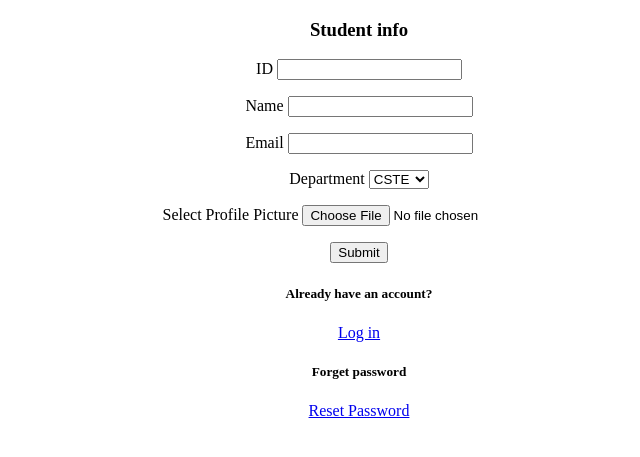
After one commit to ShuvoSahaRoy/Admission-System-Track-with-Flask, a Flask app: template main_app/templates/student_info.html in a window 1280 px wide. The commit adds this page. Shown: the top 457 px of the page, without its empty margins (281-921 px from the left). Run offline with Flask 2, Linux system fonts and the light colour scheme; the template is opened without the code that fills it: values that come from a table or form of the project are taken from there, others are empty; some libraries are stand-ins or nearby versions.

Commit message:
student upload functionality added

```diff
--- a/main_app/forms.py
+++ b/main_app/forms.py
@@ -1,5 +1,6 @@
 from flask_wtf import FlaskForm
-from wtforms import StringField,SubmitField, BooleanField, PasswordField
+from flask_wtf.file import FileAllowed, FileField
+from wtforms import StringField, SubmitField, BooleanField, PasswordField,SelectField
 from wtforms.validators import DataRequired, Length, Email, EqualTo, ValidationError
 from main_app.models import Users
 
@@ -45,3 +46,13 @@ class ResetPasswordForm(FlaskForm):
     confirm_password = PasswordField('Confirm Password', validators=[DataRequired(), EqualTo('password')])
 
     submit = SubmitField('Reset Password')
+
+
+class StudentForm(FlaskForm):
+    id = StringField('ID',validators=[DataRequired(),Length(min=5,max=20)])
+    name = StringField('Name',validators=[DataRequired(),Length(min=4,max=20)])
+    email = StringField('Email', validators=[DataRequired(),Email()])
+    department = SelectField('Department',choices=['CSTE','ICE','EEE','SE','ACCE','AM'],validators=[DataRequired()])
+    picture = FileField('Select Profile Picture', validators=[FileAllowed(['jpg', 'jpeg', 'png'])])
+
+    submit = SubmitField('Submit')
--- a/main_app/models.py
+++ b/main_app/models.py
@@ -41,7 +41,8 @@ class Departments(db.Model):
 
 
 class Students(db.Model):
-    id = db.Column(db.Integer, primary_key=True)
+    admission_num = db.Column(db.Integer, primary_key=True)
+    id = db.Column(db.String(15), unique=True, nullable=False)
     name = db.Column(db.String(80), unique=True, nullable=False)
     email = db.Column(db.String(120), unique=True, nullable=False)
     image_file = db.Column(db.String(20), nullable=False, default='default.jpg')
--- a/main_app/templates/home.html
+++ b/main_app/templates/home.html
@@ -5,6 +5,9 @@
     <center>
         <div>
             <h3>Admission Details</h3>
+            <h3>Here will be the all student details</h3>
+            <a href="/student_info"><button>Add Student</button></a>
+            <p></p>
             <a href="{{url_for('logout')}}">Logout</a>
         </div>
     </center>
--- /dev/null
+++ b/main_app/templates/student_info.html
@@ -0,0 +1,86 @@
+{% extends "layout.html" %}
+{% block content %}
+    <center>
+      <h3>Student info</h3>
+        <form method="post" action="#" enctype="multipart/form-data">
+            {{form.hidden_tag() }}
+            <div>
+                {{form.id.label}}
+                {% if form.id.errors %}
+                  {{ form.id}}
+                      <div>
+                        {% for error in form.id.errors %}
+                          <span>{{ error }}</span>
+                        {% endfor%}
+                      </div>
+                {% else %}
+                  {{form.id}}
+                {% endif %}
+            </div>
+          <p></p>
+            <div>
+                {{form.name.label}}
+                {% if form.name.errors %}
+                  {{ form.name}}
+                      <div>
+                        {% for error in form.name.errors %}
+                          <span>{{ error }}</span>
+                        {% endfor%}
+                      </div>
+                {% else %}
+                  {{form.name}}
+                {% endif %}
+            </div>
+            <p></p>
+            <div>
+                {{form.email.label}}
+                {% if form.email.errors %}
+                  {{ form.email}}
+                      <div>
+                        {% for error in form.email.errors %}
+                          <span>{{ error }}</span>
+                        {% endfor%}
+                      </div>
+                {% else %}
+                  {{form.email}}
+                {% endif %}
+            </div>
+            <p></p>
+            <div>
+                {{form.department.label}}
+                {% if form.department.errors %}
+                  {{ form.department}}
+                      <div>
+                        {% for error in form.department.errors %}
+                          <span>{{ error }}</span>
+                        {% endfor%}
+                      </div>
+                {% else %}
+                  {{form.department}}
+                {% endif %}
+            </div>
+            <p></p>
+            <div class="form-group">
+               {{ form.picture.label() }}
+               {{ form.picture(class='form-control-file') }}
+               {% if form.picture.errors %}
+                   {% for error in form.picture.errors %}
+               <span>{{ error }}</span>
+                   {% endfor%}
+               {% endif %}
+           </div>
+            <p></p>
+            <div>
+                {{form.submit}}
+            </div>
+        </form>
+        <div>
+            <h5>Already have an account? </h5>
+            <a href="{{ url_for('login') }}">Log in</a>
+            <h5>Forget password </h5>
+            <a href="{{ url_for('reset_request') }}">Reset Password</a>
+        </div>
+
+    </center>
+
+{% endblock content %}
```
Also changed, not shown: main_app/routes.py (+36 -3 lines), main_app/database.db.
